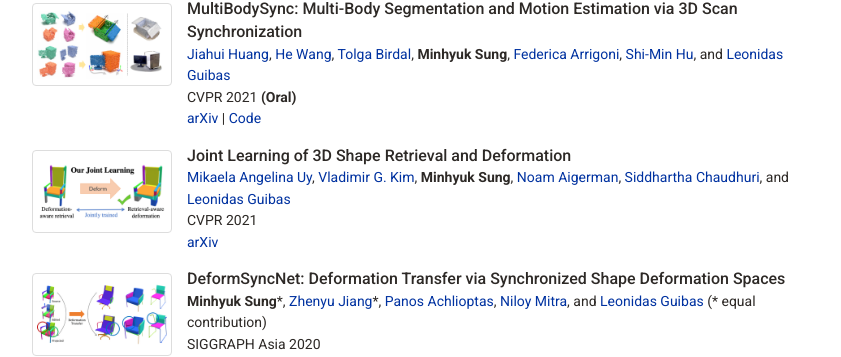
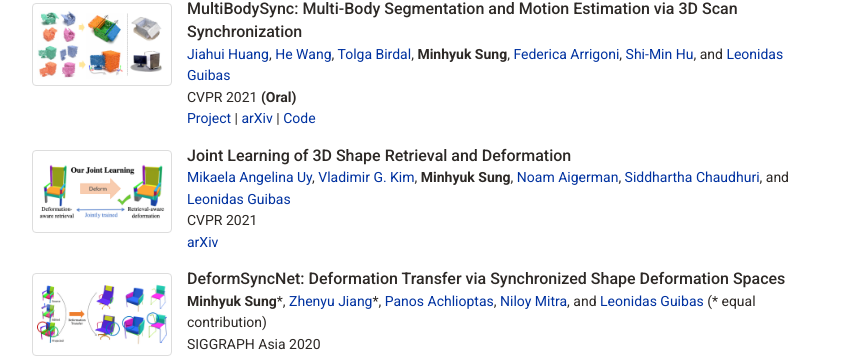
Before and after one commit to mhsung/mhsung.github.io, a Jekyll site: the page built from index.html, in a window 1280 px wide and 900 px high, scrolled down 429 px. Shown: the part 150-507 px from the top of the window, without its empty margins (218-1059 px from the left). Built offline with Jekyll 4.4.1, drawn with Linux system fonts in a browser that asks for light colours; some web fonts are replaced.

Commit message:
Updated.

```diff
--- a/_includes/publications.html
+++ b/_includes/publications.html
@@ -50,6 +50,7 @@
           <a href="https://geometry.stanford.edu/member/guibas/" target="_blank">Leonidas Guibas</a>
           <br>
           CVPR 2021 <b>(Oral)</b><br>
+          <a href="https://cg.cs.tsinghua.edu.cn/people/~huangjh/publication/multibodysync/" target="_blank">Project</a> |
           <a href="https://arxiv.org/abs/2101.06605" target="_blank">arXiv</a> |
           <a href="https://github.com/huangjh-pub/multibody-sync" target="_blank">Code</a>
         </span>
```
Also changed, not shown: 2 other files.
